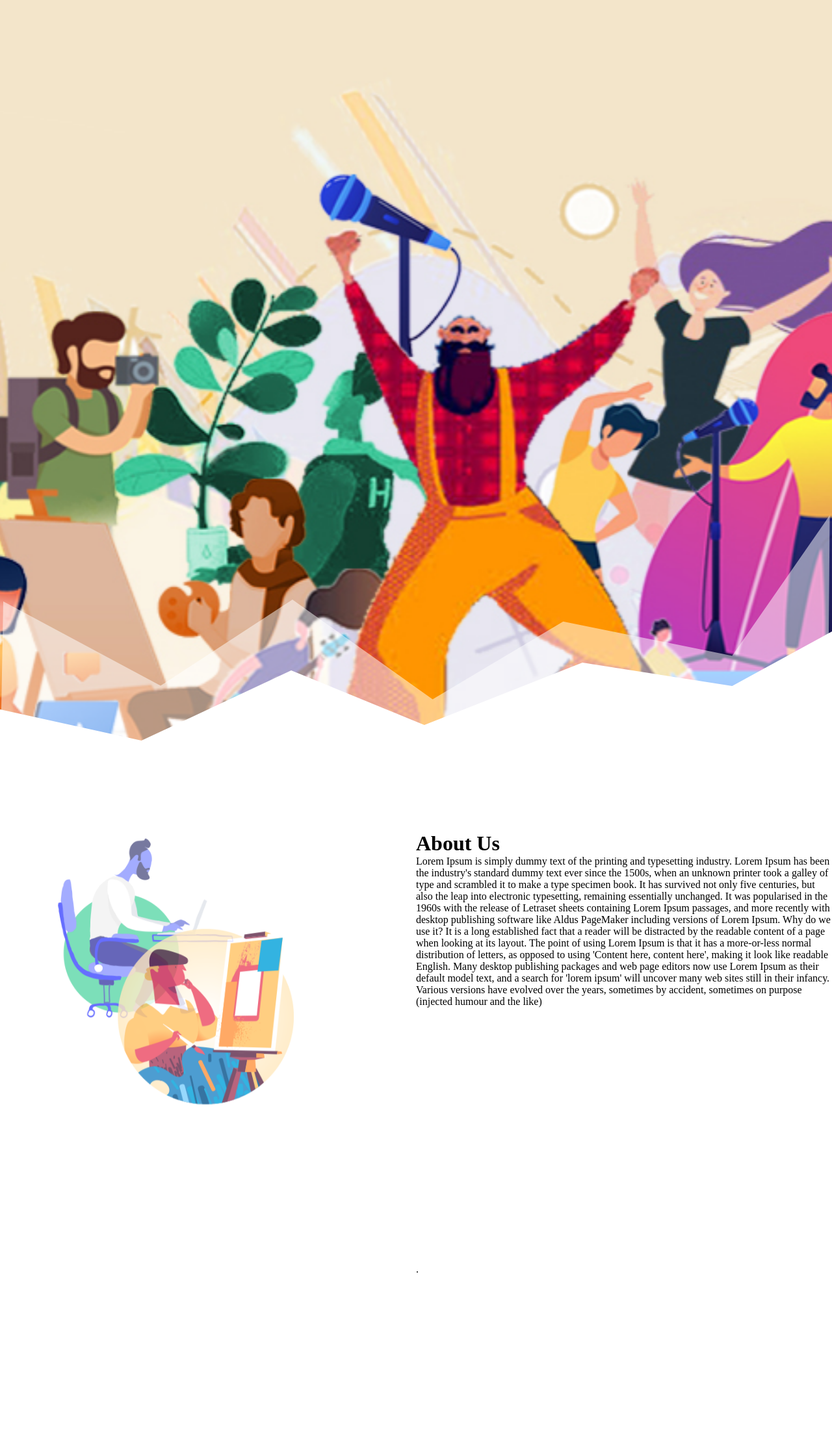
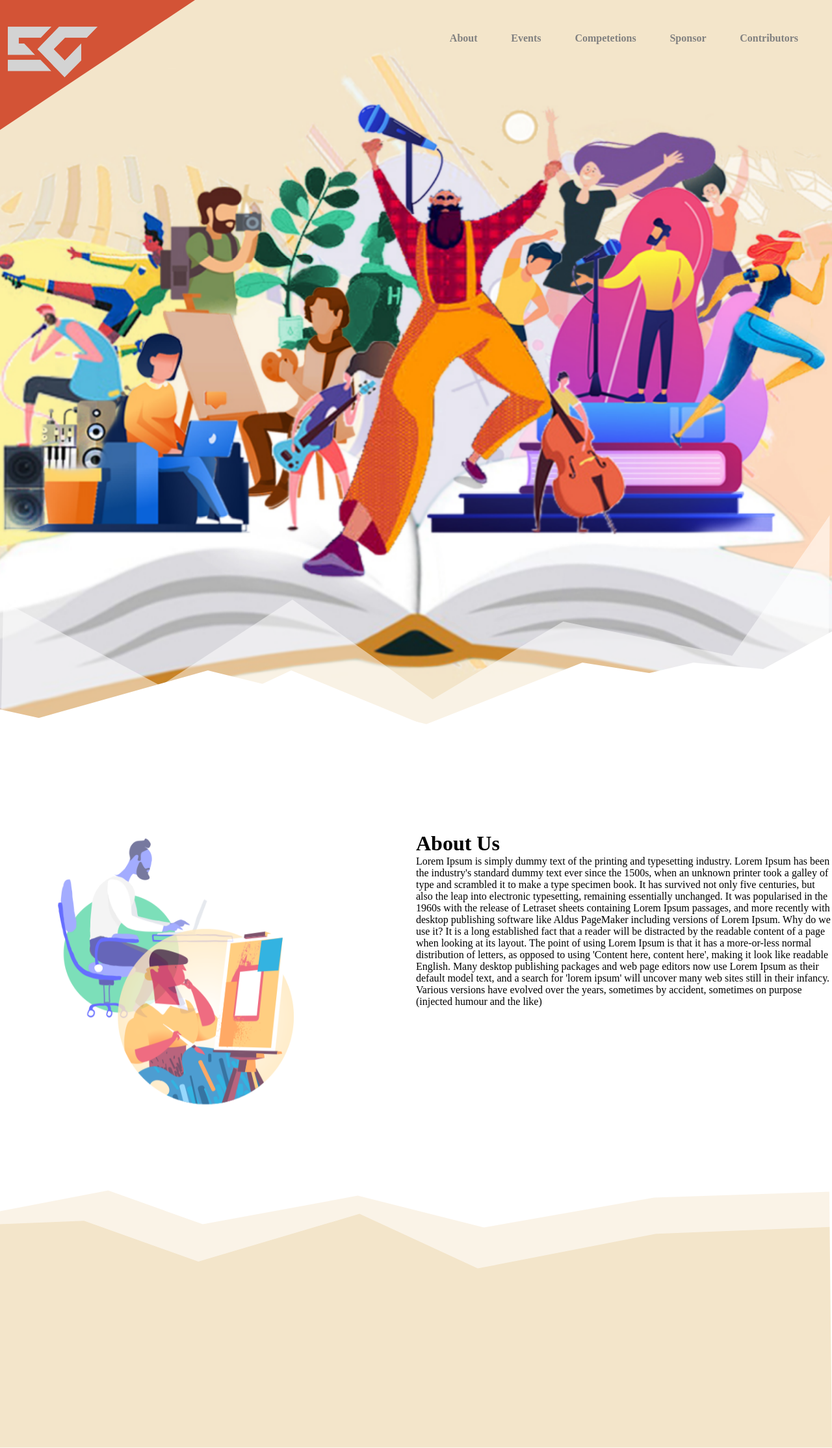
Before and after one commit to Manan-YMCA/elements-culmyca-frontend-2020, a Gatsby site: page /home in a window 1280 px wide. Shown: the whole page at 65% size. Before the commit the page ends 2080 px from the top, so only its background shows below. Built offline with nearby package versions, Linux system fonts and the light colour scheme; Gatsby itself is replaced by a stand-in of ours.

Commit message:
Added about

```diff
--- a/src/pages/home.js
+++ b/src/pages/home.js
@@ -1,34 +1,32 @@
 import BackgroundImage from "../images/hero.jpg"
 import classes from "./home.module.css"
 import AboutImage from "../images/about.png"
+import Logo from "../images/logo_white.png"
+
 import React from 'react'
 import { Parallax } from "react-parallax"
-import { useStaticQuery, graphql } from "gatsby"
-import Img from "gatsby-image"
+
 import Fade from "react-reveal/Slide"
 
 
 const Events = ({ data } = { data: [] }) => {
-    const imgdata = useStaticQuery(graphql`
-    query {
-      placeholderImage: file(relativePath: { eq: "about.png" }) {
-        childImageSharp {
-          fluid(maxWidth: 300) {
-            ...GatsbyImageSharpFluid
-          }
-        }
-      }
-    }
-  `)
-
     return (<div>
         <div className={classes.bg} >
-            <Parallax bgImage={BackgroundImage} strength={800} bgClassName={classes.bg} >
+            <Parallax bgImage={BackgroundImage} strength={0} bgClassName={classes.bg} >
                 <div className={classes.bg_2} >
                 </div>
+                <div className={classes.hero}>
+                    <div className={classes.ribbon}>
+                        <img src={Logo} className={classes.logo} />
+                    </div>
+                    <div></div>
+                    <div className={classes.nav}><span>About</span><span>Events</span><span>Competetions</span><span>Sponsor</span><span>Contributors</span></div>
+                </div>
+
             </Parallax>
         </div>
 
+        <div>
             <div className={classes.container}>
                 <Fade bottom><img src={AboutImage} className={classes.img} /></Fade>
 
@@ -36,10 +34,11 @@ const Events = ({ data } = { data: [] }) => {
         Why do we use it?
 
     It is a long established fact that a reader will be distracted by the readable content of a page when looking at its layout. The point of using Lorem Ipsum is that it has a more-or-less normal distribution of letters, as opposed to using 'Content here, content here', making it look like readable English. Many desktop publishing packages and web page editors now use Lorem Ipsum as their default model text, and a search for 'lorem ipsum' will uncover many web sites still in their infancy. Various versions have evolved over the years, sometimes by accident, sometimes on purpose (injected humour and the like)</div></div>
-                <div></div>
-                <div>.
-</div>
+                <div></div><div></div>
+                <div className={classes.about_overlay}><div className={classes.about}></div></div>
+
             </div>
+        </div>
 
 
     </div>)
--- a/src/pages/home.module.css
+++ b/src/pages/home.module.css
@@ -4,11 +4,20 @@
 
   }
   .bg_2{
+    height: 150vh;
+    background-color: rgba(256, 256, 256, .5);
+    clip-path:polygon(99.46% 99.39%, 99.73% 66.09%, 88% 84.13%, 67.69% 79.72%, 52% 89.7%, 35.15% 76.91%, 19.30% 87.96%, 5px 77.15%, 0px 100%);
+  }
+
+  .hero{
+    position: absolute;
+    top: 0;
+    left: 0;
     display: grid;
+    grid-template-columns: 300px auto 50vw;
+    grid-template-rows: 200px;
     height: 150vh;
     width: 100%;
-    background-color: rgba(256, 256, 256, .5);
-    clip-path:polygon(99.46% 99.39%, 99.73% 66.09%, 88% 84.13%, 67.69% 79.72%, 52% 89.7%, 35.15% 76.91%, 19.30% 87.96%, 5px 77.15%, 0px 100%);
   }
 
   .container{
@@ -17,16 +26,62 @@
     grid-template-columns: 50% 50%;
   }
 
-  .title{
-    grid-column-start: 2;
-    grid-column-end: 3;
+  .ribbon{
+    background-color: #d35336;
+    clip-path: polygon(0 0, 0 100%, 100% 0);
   }
   .img{
     max-width: 600px;
-    grid-column:span 1/2;
+  }
+
+  .logo{
+    width: 160px;
+  }
+
+  .nav{
+    padding-top: 50px;
+    font-weight: 600;
+    font:robot;
+    color:gray;
+    display: flex;
+    justify-content: space-evenly;
+  }
+
+  .about{
+    height: 400px;
+
+    width: 100%;
+    background-color: #f3e5ca;
+    clip-path: polygon(43.21% 10%, 57.42% 31%, 78.84% 17.67%, 100% 15%, 100% 100%, 50% 100%, 0px 100%, 0px 14%, 10.10% 12.67%, 23.84% 28.33%);
+  }
+
+  .about_overlay{
+    height: 400px;
+    grid-column-start: 1;
+    grid-column-end: 3;
+    width: 100%;
+    background-color: rgba(243,229,202,.46);
+    clip-path: polygon(43% 3%, 58.16% 15.25%, 78.63% 3.75%, 99.68% 1.5%, 100% 100%, 50% 100%, 0px 100%, 0px 9%, 13% 1%, 24.37% 14.00%)
+
   }
 
   @media only screen and (max-width: 600px) {
+    .about_overlay{
+      height: 400px;
+      grid-column-start: 1;
+      grid-column-end:1;
+    }
+    .logo{
+      width: 60px;
+    }
+    .hero{
+      grid-template-columns: 100px;
+      grid-template-rows: 100px;
+
+    }
+    .nav{
+      display: none;
+    }
       .bg {
         background-size: cover;
         grid-template-columns: 1fr;
@@ -35,8 +90,14 @@
       }
       .bg_2{
         clip-path: unset;
+        background-color: transparent;
       }
       .img{
         max-width: 100%;
       }
+      .container{
+        grid-template-columns: 1fr;
+        row-gap: 10px;
+        padding: 20px;
+      }
     }
```
